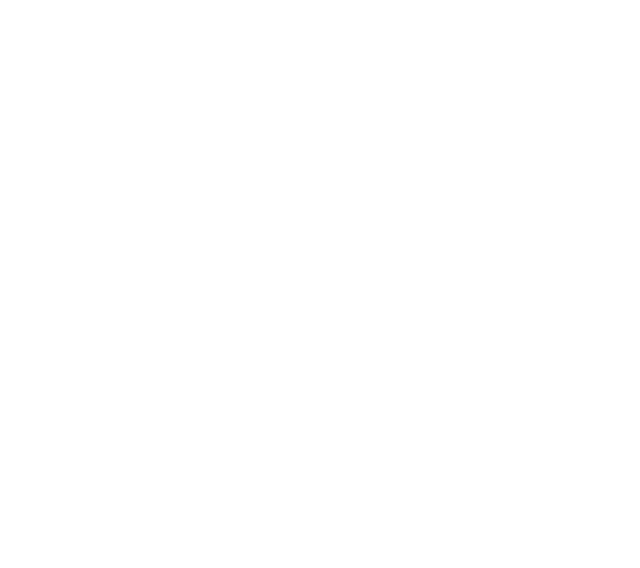
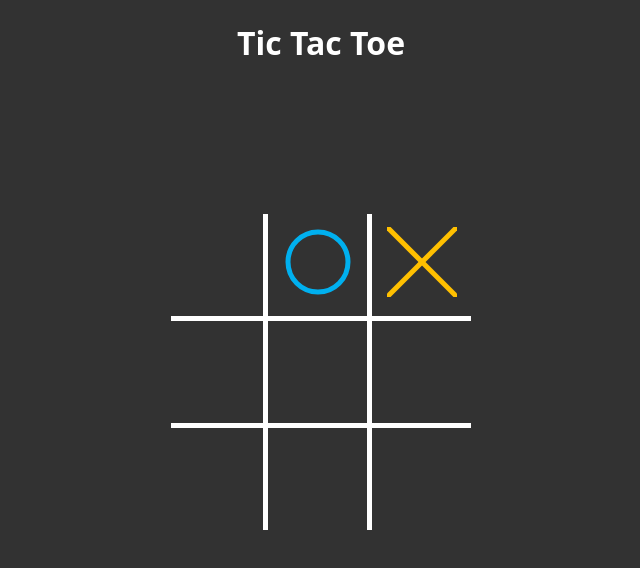
Before and after one commit to RabiaUerkmez/Tic-Tac-Toe, a plain HTML site: page index.html in a window 1280 px wide. Shown: the whole page, without its empty margins (319-959 px from the left). Drawn offline with Linux system fonts and the light colour scheme.

Commit message:
Style & Klick-Funktion auf Felder

```diff
--- a/index.html
+++ b/index.html
@@ -7,8 +7,11 @@
 
     <link rel="stylesheet" href="style.css">
 </head>
-<body>
+<body onload="init()">
 
+    <h1>Tic Tac Toe</h1>
+
+    <div id="content"></div>
 
     <script src="script.js"></script>
 </body>
--- a/script.js
+++ b/script.js
@@ -0,0 +1,88 @@
+let fields = [
+    null,
+    'circle',
+    'cross',
+    null,
+    null,
+    null,
+    null,
+    null,
+    null,
+];
+
+let currentPlayer = 'circle';
+
+function init() {
+    render();
+}
+
+function render() {
+    const contentDiv = document.getElementById('content');
+
+    // Generate table HTML
+    let tableHtml = '<table>';
+    for (let i = 0; i < 3; i++) {
+        tableHtml += '<tr>';
+        for (let j = 0; j < 3; j++) {
+            const index = i * 3 + j;
+            let symbol = '';
+            if (fields[index] === 'circle') {
+                symbol = generateCircleSVG();
+            } else if (fields[index] === 'cross') {
+                symbol = generateCrossSVG();
+            }
+            tableHtml += `<td onclick="handleClick(this, ${index})">${symbol}</td>`;
+        }
+        tableHtml += '</tr>';
+    }
+    tableHtml += '</table>';
+
+    // Set table HTML to contentDiv
+    contentDiv.innerHTML = tableHtml;
+}
+
+function handleClick(cell, index) {
+    if (fields[index] === null) {
+        fields[index] = currentPlayer;
+        cell.innerHTML = currentPlayer === 'circle' ? generateCircleSVG() : generateCrossSVG();
+        cell.onclick = null;
+        currentPlayer = currentPlayer === 'circle' ? 'cross' : 'circle';
+    }
+}
+
+
+function generateCircleSVG() {
+    const color = '#00B0EF';
+    const width = 70;
+    const height = 70;
+
+    return `<svg width="${width}" height="${height}">
+              <circle cx="35" cy="35" r="30" stroke="${color}" stroke-width="5" fill="none">
+                <animate attributeName="stroke-dasharray" from="0 188.5" to="188.5 0" dur="0.2s" fill="freeze" />
+              </circle>
+            </svg>`;
+}
+
+
+function generateCrossSVG() {
+    const color = '#FFC000';
+    const width = 70;
+    const height = 70;
+
+    const svgHtml = `
+      <svg width="${width}" height="${height}">
+        <line x1="0" y1="0" x2="${width}" y2="${height}"
+          stroke="${color}" stroke-width="5">
+          <animate attributeName="x2" values="0; ${width}" dur="200ms" />
+          <animate attributeName="y2" values="0; ${height}" dur="200ms" />
+        </line>
+        <line x1="${width}" y1="0" x2="0" y2="${height}"
+          stroke="${color}" stroke-width="5">
+          <animate attributeName="x2" values="${width}; 0" dur="200ms" />
+          <animate attributeName="y2" values="0; ${height}" dur="200ms" />
+        </line>
+      </svg>
+    `;
+
+    return svgHtml;
+}
--- a/style.css
+++ b/style.css
@@ -0,0 +1,55 @@
+body {
+    background-color: #323232;
+    font-family: 'Open Sans', sans-serif;
+    margin: 0;
+    color: white;
+}
+
+h1 {
+    text-align: center;
+}
+
+#content {
+    margin-top: 150px;
+    display: flex;
+    justify-content: center;
+    align-items: center;
+
+}
+
+table {
+    border-collapse: collapse;
+    width: 300px;
+    height: 300px;
+}
+
+td {
+    width: 100px;
+    height: 100px;
+    text-align: center;
+    font-size: 24px;
+    cursor: pointer;
+}
+td:hover {
+    background-color: rgba(255, 255, 255, 0.3);
+}
+
+table td {
+    border: 5px solid white;
+}
+
+table tr:first-child td {
+    border-top: 0;
+}
+
+table tr td:first-child {
+    border-left: 0;
+}
+
+table tr:last-child td {
+    border-bottom: 0;
+}
+
+table tr td:last-child {
+    border-right: 0;
+}
```
